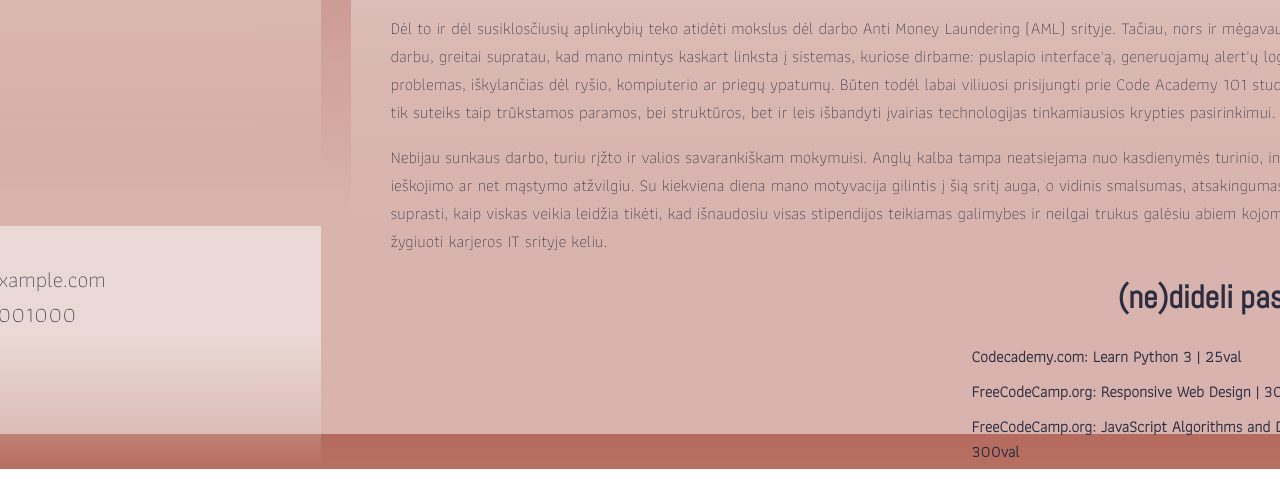
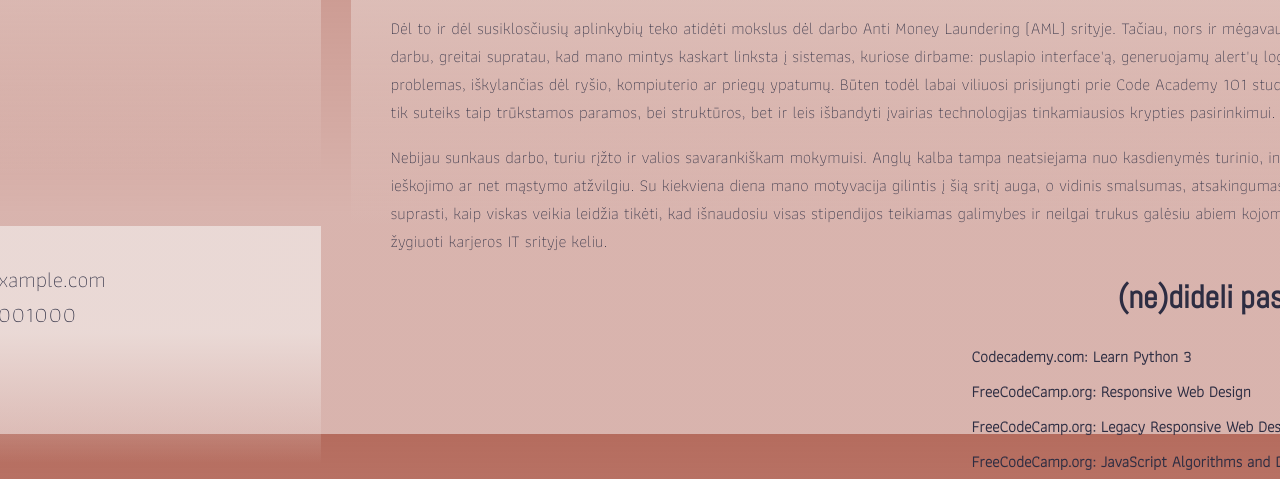
Before and after one commit to sauleveronika/whyme, a plain HTML site: page main.html in a window 1280 px wide. Shown: the part 446-925 px from the top of the page. Drawn offline with nearby package versions, Linux system fonts and the light colour scheme.

Commit message:
Update main.html

```diff
--- a/main.html
+++ b/main.html
@@ -28,9 +28,10 @@
 			<div id="more-nedideli">
 				<h1>(ne)dideli pasiekimai</h1>
 				<div>
-					<p>Codecademy.com: Learn Python 3 | 25val</p>
-					<p>FreeCodeCamp.org: Responsive Web Design | 300val</p>
-					<p>FreeCodeCamp.org: JavaScript Algorithms and Data Structures | 300val</p>
+					<p>Codecademy.com: Learn Python 3</p>
+					<p>FreeCodeCamp.org: Responsive Web Design</p>
+					<p>FreeCodeCamp.org: Legacy Responsive Web Design</p>
+					<p>FreeCodeCamp.org: JavaScript Algorithms and Data Structures</p>
 				</div>
 			</div>
 			<div id="contact">
```
